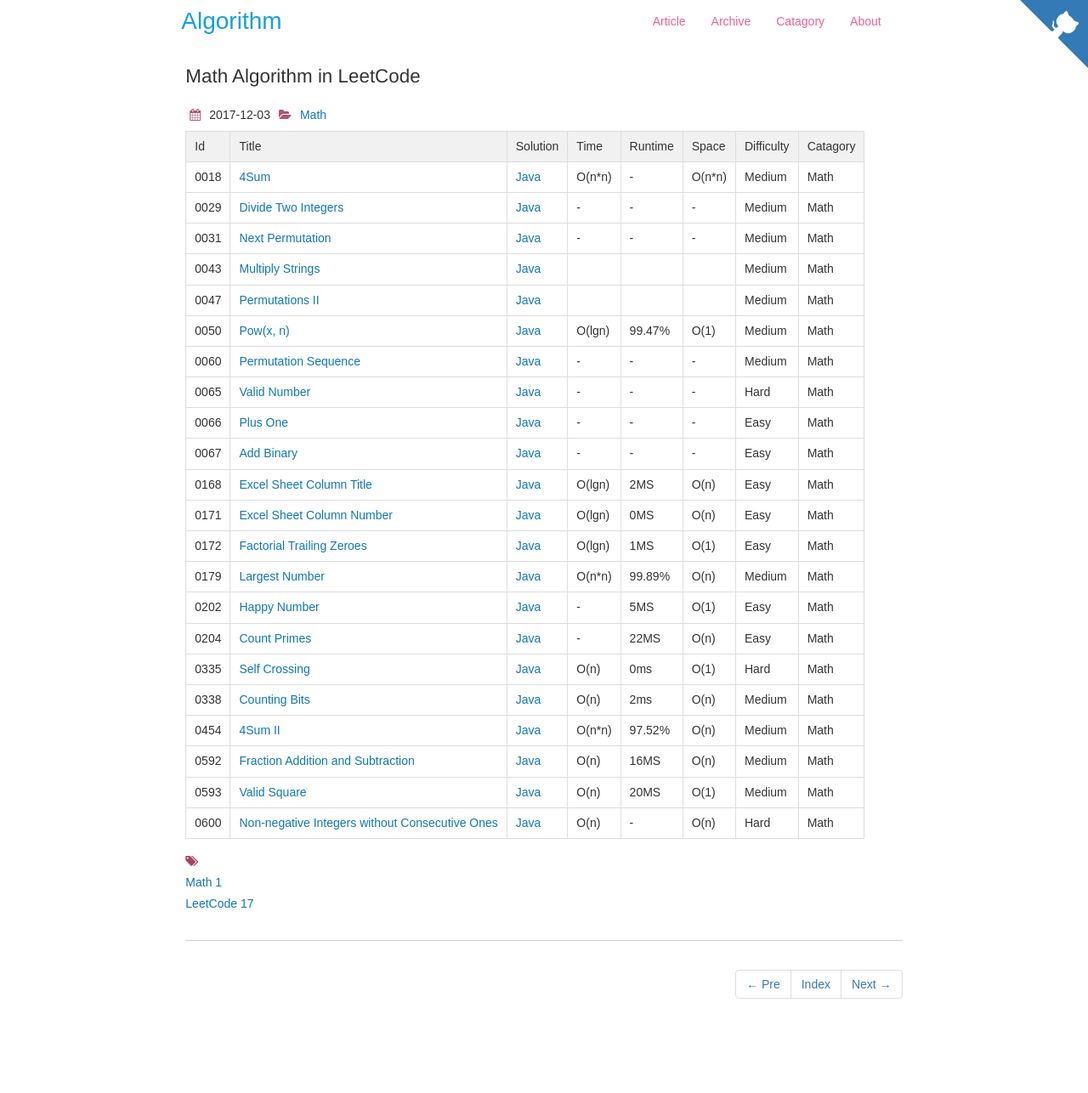
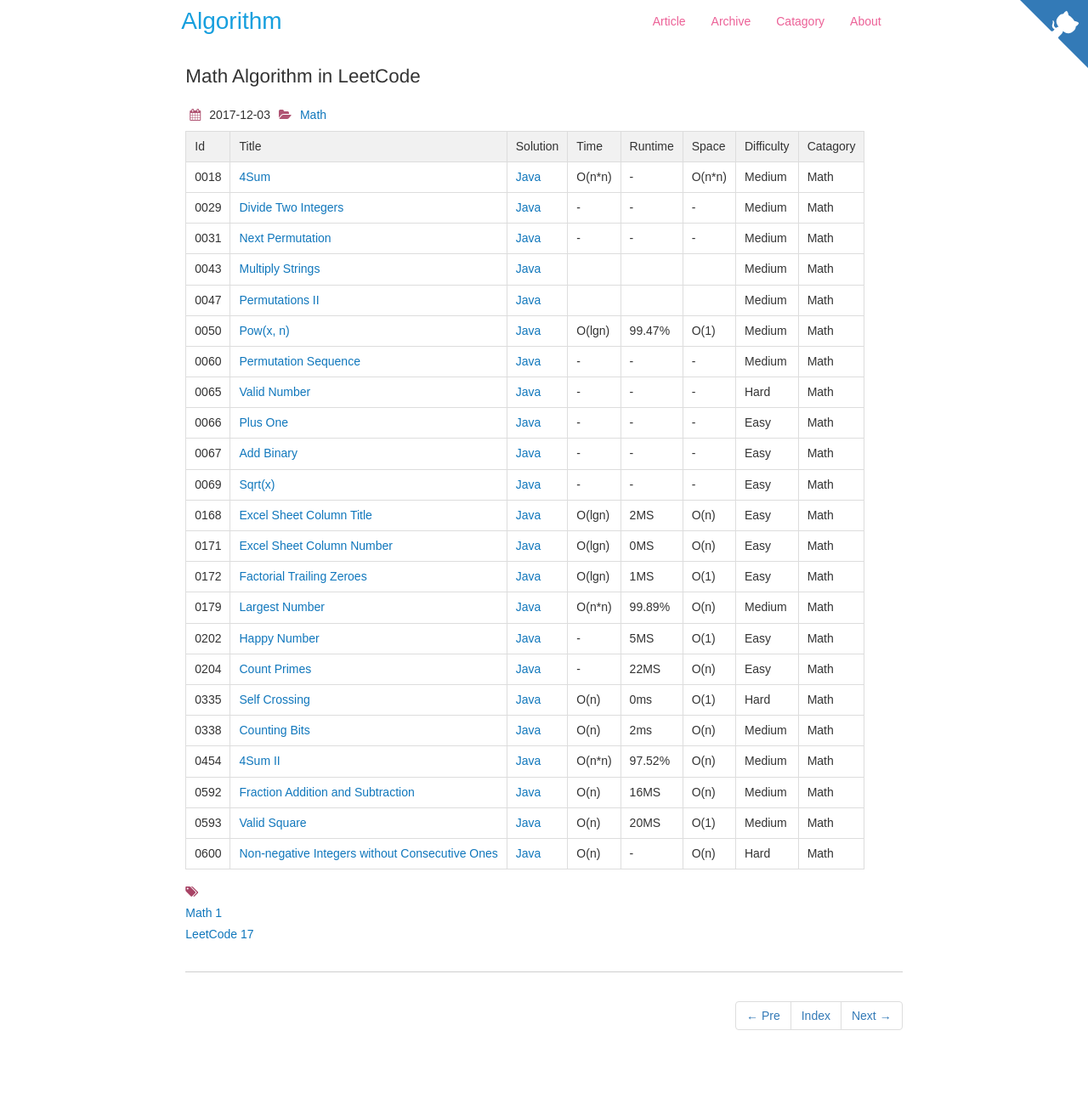
Before and after one commit to dunso/algorithm, a Jekyll site: the page built from docs/_posts/2017-12-03-Math.md, in a window 1280 px wide. Shown: the whole page at 85% size. Built offline with Jekyll 4.4.1, drawn with Linux system fonts in a browser that asks for light colours; nearby versions of some CDN libraries; before the commit the page ends 1249 px from its top, so only the background shows below that.

Commit message:
Add Index of LeetCode0069.java to docs

```diff
--- a/docs/_posts/2017-12-03-Math.md
+++ b/docs/_posts/2017-12-03-Math.md
@@ -22,6 +22,7 @@
 |0065|[Valid Number](https://leetcode.com/problems/valid-number) | [Java](https://e.srl/leetcode-65/)  |-|-|-|  Hard |Math|
 |0066|[Plus One](https://leetcode.com/problems/plus-one/) | [Java](https://e.srl/leetcode-66/)  |-|-|-|  Easy |Math|
 |0067|[Add Binary](https://leetcode.com/problems/add-binary) | [Java](https://e.srl/leetcode-67/)  |-|-|-|  Easy |Math|
+|0069|[Sqrt(x)](https://leetcode.com/problems/sqrtx) | [Java](https://e.srl/leetcode-69/)  |-|-|-|  Easy |Math|
 |0168|[Excel Sheet Column Title](https://leetcode.com/problems/excel-sheet-column-title) | [Java](https://e.srl/leetcode-168/)  | O(lgn) |2MS| O(n)  |  Easy |Math|
 |0171|[Excel Sheet Column Number](https://leetcode.com/problems/excel-sheet-column-number/) | [Java](https://e.srl/leetcode-171/)  | O(lgn) |0MS| O(n)  |  Easy |Math|
 |0172|[Factorial Trailing Zeroes](https://leetcode.com/problems/factorial-trailing-zeroes/) | [Java](https://e.srl/leetcode-172/)  | O(lgn) |1MS| O(1)  |  Easy |Math|
```
